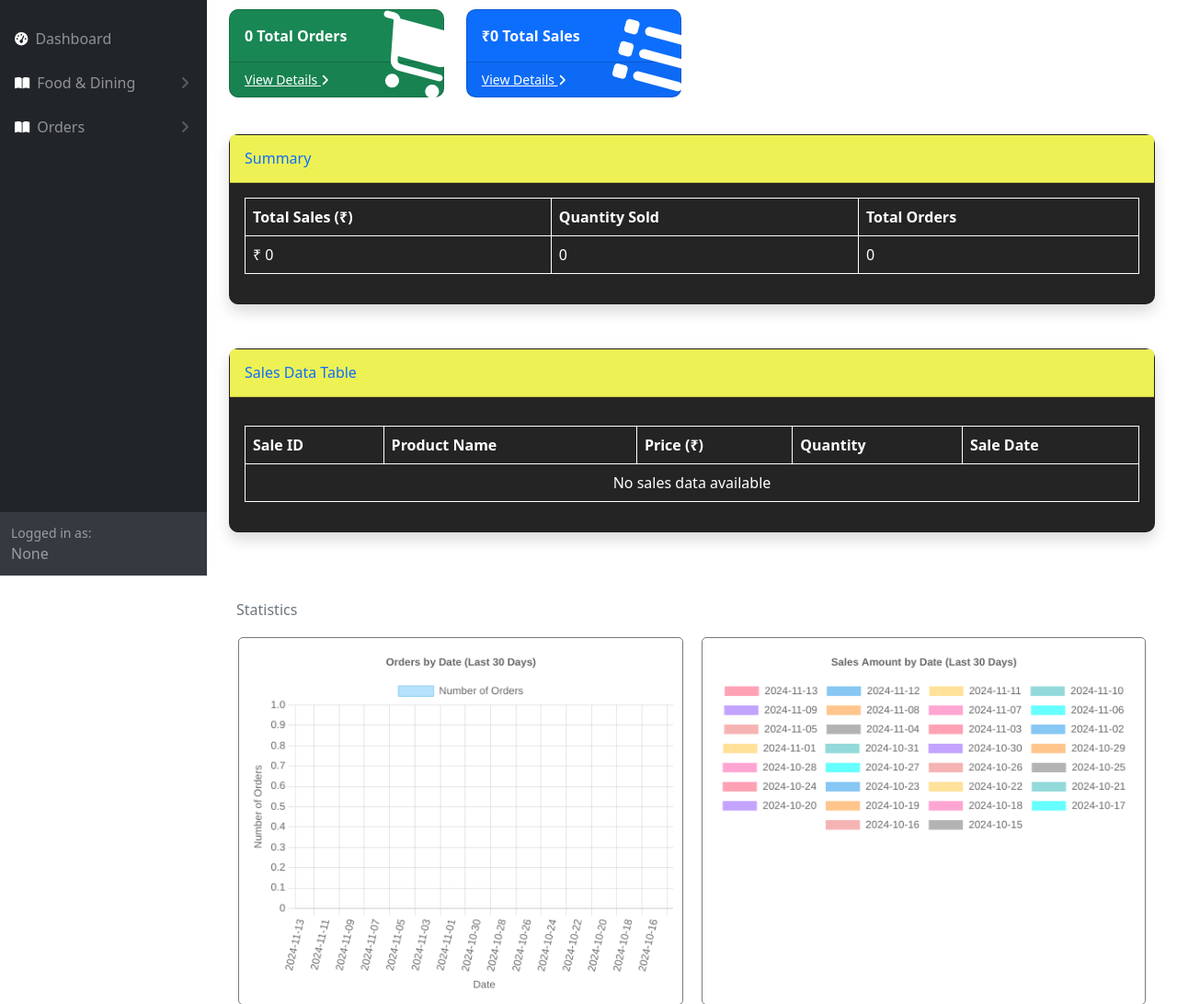
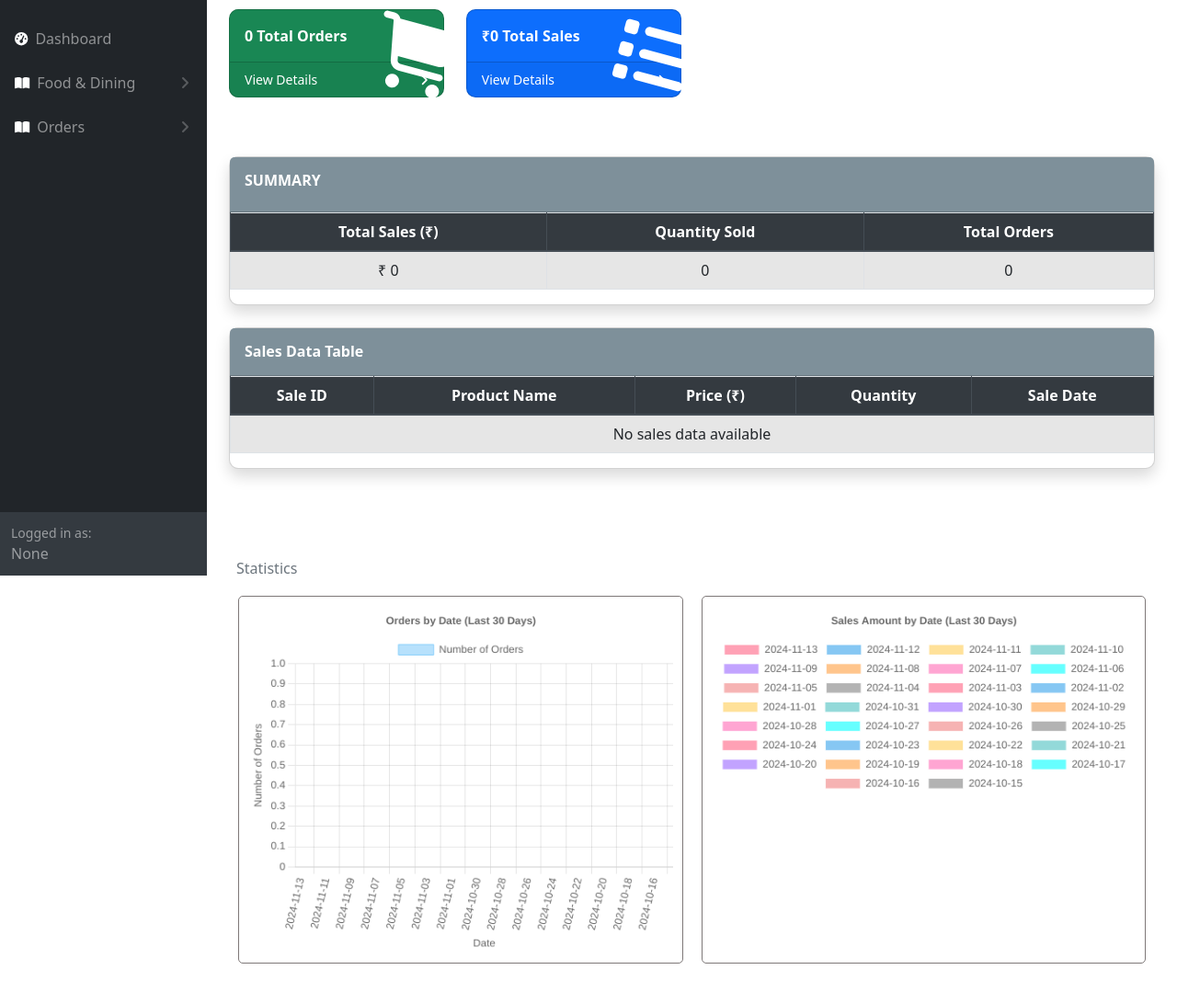
Before and after one commit to ramwaghmare2/food_delivery_hierarchy, a Flask app: page /kitchen/kitchen_dashboard in a window 1280 px wide. Shown: the part 174-1266 px from the top of the page at 92% size. Run offline with Flask 3, Linux system fonts and the light colour scheme; some libraries are stand-ins or nearby versions.

Commit message:
Made changes in Amdin, food item and order routes. Also in add food item, edit food item, edit proflie, user profile and kitchen frontend files.

```diff
--- a/routes/order.py
+++ b/routes/order.py
@@ -10,6 +10,7 @@
 from decimal import Decimal
 from models import Customer, FoodItem, Order
 from base64 import b64encode
+from utils.services import get_image
 
 order_bp = Blueprint('order', __name__, static_folder='../static')
 
@@ -378,6 +379,7 @@
         user_id = session.get('user_id')
         role = session.get('role')
         user_name = session.get('user_name')
+        image_data = get_image(role, user_id)
         if not user_id or not role:
             flash('Unauthorized access', 'error')
             return redirect(url_for('auth.login'))  # Redirect to the login page
@@ -491,7 +493,9 @@
                                role=role,
                                date_filter=date_filter,
                                selected_kitchen_id=selected_kitchen_id,
-                               order_status=order_status)
+                               order_status=order_status,
+                               encoded_image=image_data,
+                            )
 
     except Exception as e:
         flash({'error': str(e)})
--- a/templates/admin/user_profile.html
+++ b/templates/admin/user_profile.html
@@ -66,7 +66,7 @@
     <main>
         <!-- Apply full-width and centering styles -->
         <div class="d-flex justify-content-center align-items-center" style="min-height: 80vh; width: 100%;">
-          <div class="cards p-4" style="max-width: 900px; width: 100%; box-shadow: 0 4px 8px rgba(0, 0, 0, 0.2);">
+          <div class="cards p-4" style="max-width: 950px; width: 100%; box-shadow: 0 4px 8px rgba(0, 0, 0, 0.2);">
         {% with messages = get_flashed_messages(with_categories=true) %}
           {% if messages %}
                   {% for category, message in messages %}
--- a/templates/edit_food_item.html
+++ b/templates/edit_food_item.html
@@ -7,7 +7,7 @@
         <!-- Add Doctor Form Content Here -->
         <div class="sd-container">
             <h2 class="sd-form">Edit Food Item</h2>
-            <form method="post" class="sd-form" enctype="multipart/form-data">
+            <form method="post" href="url_for('food_item.edit_food_item',id=food_items.id)" class="sd-form" enctype="multipart/form-data">
                 <div class="sd-row">
                     <input name="name" type="text" value="{{ food_items.item_name }}" required>
                 </div>
--- a/templates/kitchen/kitchen_header.html
+++ b/templates/kitchen/kitchen_header.html
@@ -7,6 +7,7 @@
         <meta name="description" content="" />
         <meta name="author" content="" />
         <title>Dashboard - Kitchen</title>
+        <link href="https://maxcdn.bootstrapcdn.com/bootstrap/4.5.2/css/bootstrap.min.css" rel="stylesheet">
         <link href="https://cdn.jsdelivr.net/npm/simple-datatables@7.1.2/dist/style.min.css" rel="stylesheet" />
         <link href="{{ url_for('static', filename='css/styles.css') }}" rel="stylesheet" />
         <script src="https://use.fontawesome.com/releases/v6.3.0/js/all.js" crossorigin="anonymous"></script>
@@ -147,7 +148,7 @@
                             </a>
                             <div class="collapse" id="collapsePages" aria-labelledby="headingTwo" data-bs-parent="#sidenavAccordion">
                                 <nav class="sb-sidenav-menu-nested nav accordion" id="sidenavAccordionPages">
-                                    <a class="nav-link collapsed" href="{{ url_for('order.kitchen_orders', kitchen_id=user_id) }}">
+                                    <a class="nav-link collapsed" href="{{ url_for('order.kitchen_orders') }}">
                                         All Orders
                                     </a>
                                 </nav>
--- a/templates/kitchen/kitchen_index.html
+++ b/templates/kitchen/kitchen_index.html
@@ -3,24 +3,12 @@
 <script src="https://cdn.jsdelivr.net/npm/chart.js"></script>
 
 <style>
-    .table-bordered th, .table-bordered td {
-        border: 1px solid #ffffff !important;
-    }
-
-    .table-hover tbody tr:hover {
-        background-color: #eef154 !important;
-    }
-
-    .table-responsive {
-        margin-top: 15px;
-    }
-
     .card {
         border-radius: 10px;
     }
 
     .card-header {
-        background-color: #eef154;
+        background-color: #7E909A;
         color: #fff;
     }
 
@@ -49,7 +37,7 @@
 
     .card:hover {
         transform: translateY(-10px);
-        box-shadow: 0 10px 15px rgba(0, 0, 0, 0.2);
+        box-shadow: 0 10px 15px rgb(126, 120, 120);
     }
 
     @keyframes bounceIn {
@@ -131,39 +119,34 @@
             </div>
             <br>
             <!-- Totals Table -->
-            <div class="card shadow mb-4" style="background-color: #252424;">
+            <br>
+            <div class="card shadow">
                 <div class="card-header py-3">
-                    <h6 class="m-0 font-weight-bold text-primary">Summary</h6>
+                    <h6 class="font-weight-bold">SUMMARY</h6>
                 </div>
-                <div class="card-body">
-                    <table class="table table-bordered table-hover text-white">
-                        <thead>
-                            <tr class="thead-light">
+                <table class="table table-striped table-bordered table-hover">
+                    <thead class="thead-dark text-center">
+                        <tr>
                             <th>Total Sales (₹)</th>
                             <th>Quantity Sold</th>
                             <th>Total Orders</th>
                         </tr>
                     </thead>
-                        <tbody>
-                            <tr>
+                    <tbody class="text-center">
                         <td>₹ {{ total_sales_amount }}</td>
                         <td>{{ total_quantity_sold }}</td>
                         <td>{{ total_orders_count }}</td>
-                            </tr>
                     </tbody>
                 </table>
             </div>
-            </div>
             <br>
             <!-- Sales Data Table -->
-            <div class="card shadow" style="background-color: #252424;">
+            <div class="card shadow">
                 <div class="card-header py-3">
-                    <h6 class="m-0 font-weight-bold text-primary">Sales Data Table</h6>
+                    <h6 class="m-0 font-weight-bold">Sales Data Table</h6>
                 </div>
-                <div class="card-body">
-                    <div class="table-responsive">
-                        <table class="table table-hover table-bordered text-white">
-                            <thead class="thead-light">
+                <table class="table table-striped table-bordered table-hover">
+                    <thead class="thead-dark text-center">
                         <tr>
                             <th>Sale ID</th>
                             <th>Product Name</th>
@@ -172,7 +155,7 @@
                             <th>Sale Date</th>
                         </tr>
                     </thead>
-                            <tbody>
+                    <tbody class="text-center">
                         {% if sales %}
                         {% for sale in sales %}
                             {% for item in sale.orders.order_items %}
@@ -193,8 +176,8 @@
                     </tbody>
                 </table>
             </div>
-                </div>
-            </div>
+            <br>
+
             <br>
             <ol class="breadcrumb mt-5 mb-2">
                 <li class="breadcrumb-item active">Statistics</li>
```
Also changed, not shown: routes/food_item.py (+11 -21 lines), templates/add_food_item.html (+4 -4 lines), templates/admin/edit_profile.html (+13 -1 lines), templates/food_item.html (+4 -6 lines), routes/admin.py (line endings or trailing spaces). Lines whose indentation alone changed are shown as unchanged.
